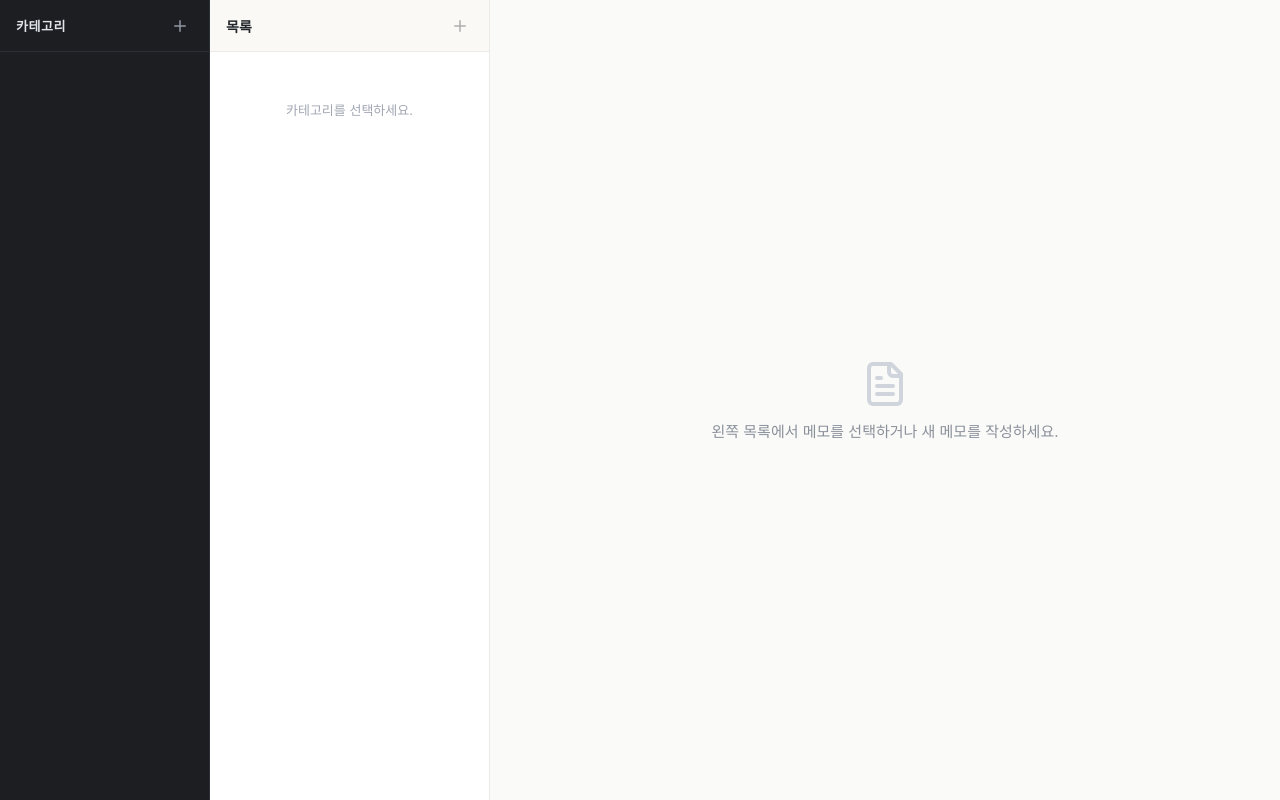
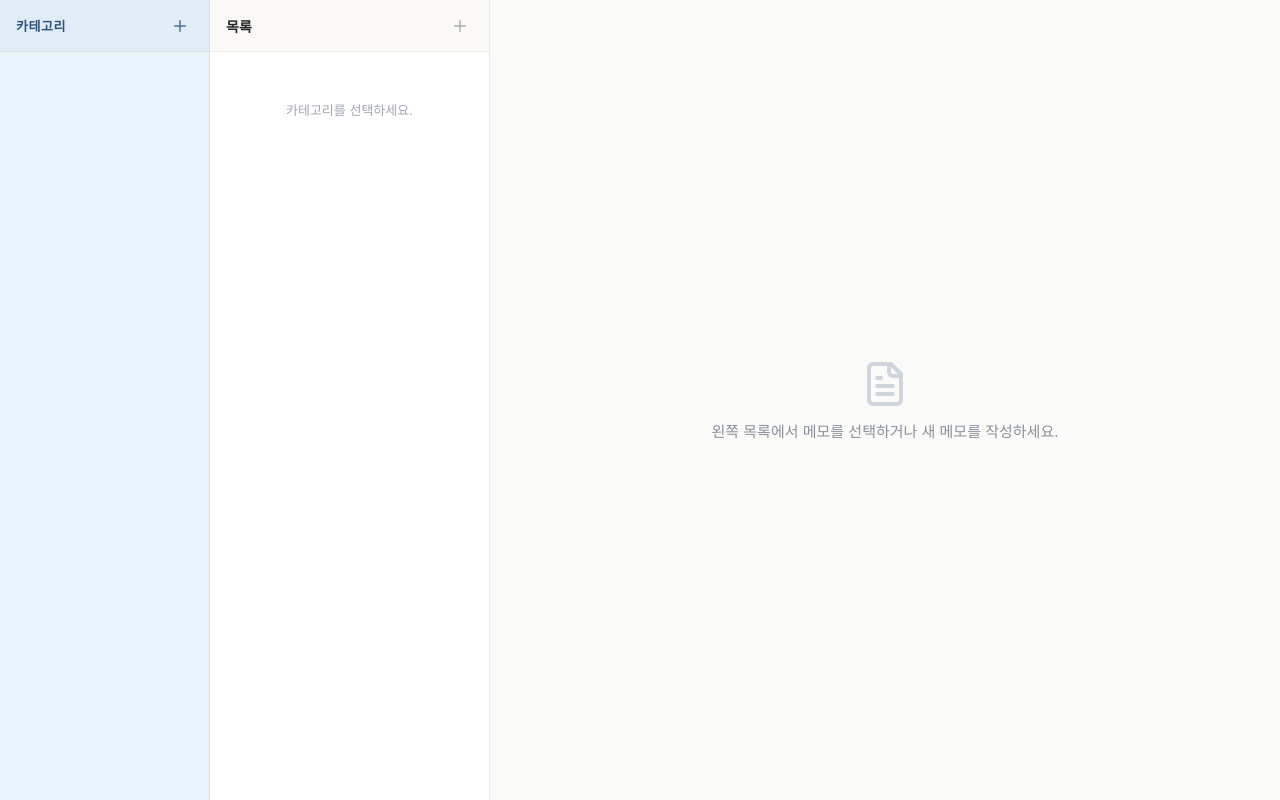
Before and after one commit to smartyoni/insite_memo, a React (Vite) app: page / in a window 1280 px wide. Built offline with nearby package versions, Linux system fonts and the light colour scheme; no server answers; the database is empty; the HTML template or start-up script is replaced by a standard one.

Commit message:
style: change category sidebar theme to pastel blue

```diff
--- a/src/components/NotebookExplorer.jsx
+++ b/src/components/NotebookExplorer.jsx
@@ -316,11 +316,12 @@ export default function NotebookExplorer() {
                 }}
                 style={{
                   ...styles.catRow,
-                  backgroundColor: isSelected ? '#2C3038' : 'transparent',
-                  color: isSelected ? '#FFFFFF' : '#A0A6B2'
+                  backgroundColor: isSelected ? '#D8E6F5' : 'transparent',
+                  color: isSelected ? '#1E3A5F' : '#4A607A',
+                  fontWeight: isSelected ? 600 : 400
                 }}
               >
-                <Folder size={16} color={isSelected ? '#6FA88F' : '#6C727E'} style={{ flexShrink: 0 }} />
+                <Folder size={16} color={isSelected ? '#2563EB' : '#7C95B1'} style={{ flexShrink: 0 }} />
 
                 {isEditing ? (
                   <input
@@ -616,15 +617,15 @@ const styles = {
     userSelect: 'none'
   },
 
-  // Pane 1: Category (Dark, 210px)
+  // Pane 1: Category (Pastel Blue, 210px)
   pane1: {
     width: '210px',
     minWidth: '210px',
     height: '100%',
-    backgroundColor: '#1C1E22',
+    backgroundColor: '#EBF3FA',
     display: 'flex',
     flexDirection: 'column',
-    borderRight: '1px solid #2B2F36'
+    borderRight: '1px solid #D4E3F3'
   },
   pane1Header: {
     height: '52px',
@@ -632,10 +633,11 @@ const styles = {
     display: 'flex',
     alignItems: 'center',
     justifyContent: 'space-between',
-    borderBottom: '1px solid #2B2F36'
+    borderBottom: '1px solid #D4E3F3',
+    backgroundColor: '#E2ECF7'
   },
   pane1Title: {
-    color: '#E1E4E8',
+    color: '#2B5278',
     fontSize: '13px',
     fontWeight: 700,
     letterSpacing: '0.5px',
@@ -644,7 +646,7 @@ const styles = {
   iconBtnDark: {
     background: 'none',
     border: 'none',
-    color: '#9096A2',
+    color: '#4A729A',
     cursor: 'pointer',
     padding: '4px',
     borderRadius: '4px',
@@ -666,21 +668,21 @@ const styles = {
   },
   inputDark: {
     width: '100%',
-    backgroundColor: '#262A30',
-    border: '1px solid #3F7A63',
+    backgroundColor: '#FFFFFF',
+    border: '1px solid #3B82F6',
     borderRadius: '4px',
     padding: '6px 10px',
-    color: '#FFFFFF',
+    color: '#1E293B',
     fontSize: '13px',
     outline: 'none'
   },
   inputDarkInline: {
     flex: 1,
-    backgroundColor: '#262A30',
-    border: '1px solid #3F7A63',
+    backgroundColor: '#FFFFFF',
+    border: '1px solid #3B82F6',
     borderRadius: '3px',
     padding: '2px 6px',
-    color: '#FFFFFF',
+    color: '#1E293B',
     fontSize: '13px',
     outline: 'none'
   },
@@ -711,13 +713,13 @@ const styles = {
   actionBtnDark: {
     background: 'none',
     border: 'none',
-    color: '#7E8592',
+    color: '#7C95B1',
     cursor: 'pointer',
     padding: '2px',
     borderRadius: '3px'
   },
   actionBtnConfirm: {
-    background: 'rgba(111, 168, 143, 0.2)',
+    background: 'rgba(37, 99, 235, 0.15)',
     border: 'none',
     cursor: 'pointer',
     padding: '3px',
```
